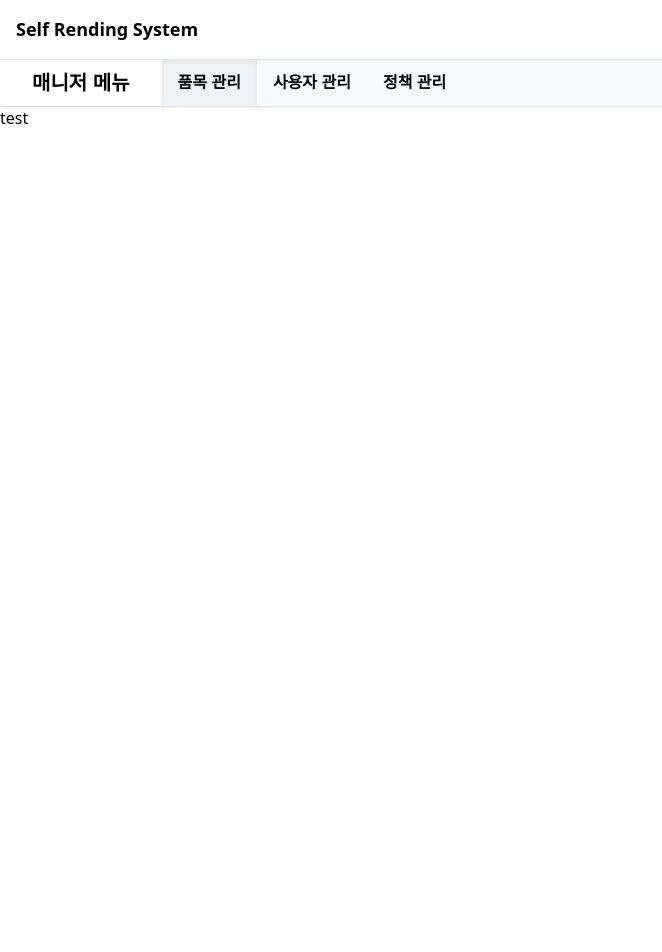
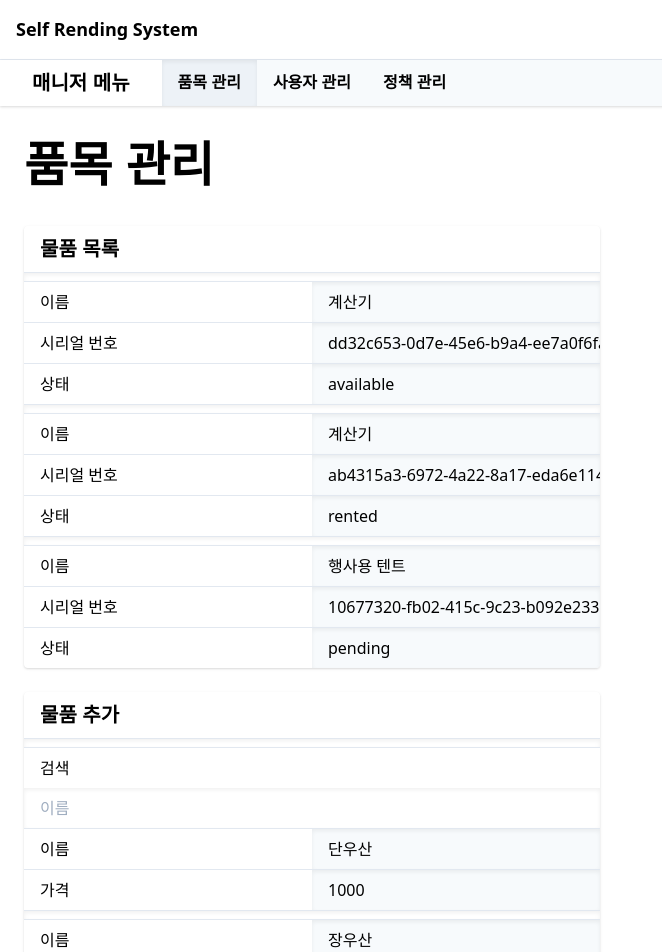
Before and after one commit to qilip/Self-Rending-System, a Nuxt app: page /managing in a window 1280 px wide. Shown: the top 952 px of the page, without its empty margins (0-662 px from the left). Before the commit the page ends 800 px from the top, so only its background shows below. Built offline with nearby package versions, Linux system fonts and the light colour scheme.

Commit message:
Drafted manager page

```diff
--- /dev/null
+++ b/api/schemas/item-description.js
@@ -0,0 +1,9 @@
+const mongoose = require('mongoose')
+const Schema = mongoose.Schema
+
+const itemDescription = new Schema({
+  name: String,
+  price: Number
+})
+
+module.exports = mongoose.model('itemDescription', itemDescription)
--- /dev/null
+++ b/components/MenuBlock.vue
@@ -0,0 +1,11 @@
+<template>
+  <div class="shadow rounded overflow-hidden">
+    <slot />
+  </div>
+</template>
+
+<script>
+export default {
+  name: 'MenuBlock'
+}
+</script>
--- /dev/null
+++ b/components/MenuItemButton.vue
@@ -0,0 +1,16 @@
+<template>
+  <button class="block px-4 py-2 bg-gray-200 hover:bg-gray-400 w-full">
+    {{ name }}
+  </button>
+</template>
+
+<script>
+export default {
+  props: {
+    name: {
+      type: String,
+      required: true
+    }
+  }
+}
+</script>
--- /dev/null
+++ b/components/MenuItemHeading.vue
@@ -0,0 +1,11 @@
+<template>
+  <h2 class="px-4 py-2 text-xl font-semibold">
+    <slot />
+  </h2>
+</template>
+
+<script>
+export default {
+  name: 'MenuItemHeading'
+}
+</script>
--- /dev/null
+++ b/components/MenuItemInput.vue
@@ -0,0 +1,34 @@
+<template>
+  <div
+    v-bind:class="{
+      'flex-row': orientation == 'horizontal',
+      'flex-col': orientation == 'vertical'
+    }"
+    class="flex"
+  >
+    <div class="flex-1 px-4 py-2">
+      {{ name }}
+    </div>
+    <input v-bind:placeholder="placeholder" class="flex-1 shadow-inner px-4 py-2">
+  </div>
+</template>
+
+<script>
+export default {
+  name: 'MenuItemInput',
+  props: {
+    name: {
+      type: String,
+      required: true
+    },
+    placeholder: {
+      type: String,
+      default: ''
+    },
+    orientation: {
+      type: String,
+      default: 'horizontal'
+    }
+  }
+}
+</script>
--- /dev/null
+++ b/components/MenuItemSpacer.vue
@@ -0,0 +1,9 @@
+<template>
+  <div class="shadow-inner h-2" />
+</template>
+
+<script>
+export default {
+  name: 'MenuItemSpacer'
+}
+</script>
--- /dev/null
+++ b/components/MenuItemValue.vue
@@ -0,0 +1,26 @@
+<template>
+  <div class="flex">
+    <div class="flex-1 px-4 py-2 self-center">
+      {{ name }}
+    </div>
+    <div class="flex-1 px-4 py-2 shadow-inner bg-gray-100 whitespace-no-wrap overflow-x-auto">
+      {{ value }}
+    </div>
+  </div>
+</template>
+
+<script>
+export default {
+  name: 'MenuItemValue',
+  props: {
+    name: {
+      type: String,
+      required: true
+    },
+    value: {
+      type: [String, Number],
+      required: true
+    }
+  }
+}
+</script>
--- a/pages/managing.vue
+++ b/pages/managing.vue
@@ -7,39 +7,155 @@
           매니저 메뉴
         </h2>
       </div>
-      <ul class="flex-1 flex flex-row items-stretch bg-gray-100">
-        <li class="bg-gray-200 flex items-center shadow-inner">
-          <h2 class="px-4 py-2 font-semibold">
-            <nuxt-link to="">
+      <ul class="flex-1 flex flex-row items-stretch bg-gray-100 whitespace-no-wrap overflow-x-auto">
+        <li
+          v-bind:class="{ 'bg-gray-200': currentTab == 0, 'shadow-inner': currentTab == 0 }"
+          class="flex items-center"
+        >
+          <h2 class="px-4 py-2">
+            <button v-on:click="currentTab = 0" class="font-semibold">
               품목 관리
-            </nuxt-link>
+            </button>
           </h2>
         </li>
-        <li class="flex items-center">
+        <li
+          v-bind:class="{ 'bg-gray-200': currentTab == 1, 'shadow-inner': currentTab == 1 }"
+          class="flex items-center"
+        >
           <h2 class="px-4 py-2 font-semibold">
-            <nuxt-link to="">
+            <button v-on:click="currentTab = 1" class="font-semibold">
               사용자 관리
-            </nuxt-link>
+            </button>
           </h2>
         </li>
-        <li class="flex items-center">
+        <li
+          v-bind:class="{ 'bg-gray-200': currentTab == 2, 'shadow-inner': currentTab == 2 }"
+          class="flex items-center"
+        >
           <h2 class="px-4 py-2 font-semibold">
-            <nuxt-link to="">
+            <button v-on:click="currentTab = 2" class="font-semibold">
               정책 관리
-            </nuxt-link>
+            </button>
           </h2>
         </li>
       </ul>
     </div>
 
-    <div class="flex flex-row">
-      test
+    <div>
+      <div v-show="currentTab == 0" class="p-6">
+        <h1 class="text-5xl font-bold mb-6">
+          품목 관리
+        </h1>
+
+        <menu-block class="my-6 max-w-xl">
+          <menu-item-heading>
+            물품 목록
+          </menu-item-heading>
+          <template v-for="item in items">
+            <hr>
+            <MenuItemSpacer />
+            <hr>
+            <MenuItemValue v-bind:value="item.name" name="이름" />
+            <hr>
+            <MenuItemValue v-bind:value="item.serialNumber" name="시리얼 번호" />
+            <hr>
+            <MenuItemValue v-bind:value="item.status" name="상태" />
+          </template>
+        </menu-block>
+
+        <menu-block class="my-6 max-w-xl">
+          <menu-item-heading>
+            물품 추가
+          </menu-item-heading>
+          <hr>
+          <MenuItemSpacer />
+          <hr>
+          <MenuItemInput name="검색" placeholder="이름" orientation="vertical" />
+          <template v-for="desc in itemDescriptions">
+            <div v-on:click="test()" class="cursor-pointer relative">
+              <hr>
+              <MenuItemValue v-bind:value="desc.name" name="이름" />
+              <hr>
+              <MenuItemValue v-bind:value="desc.price" name="가격" />
+              <div class="absolute inset-0 w-full h-full hover:bg-gray-500 hover:inner-shadow opacity-25 hover:pointer-events-none" />
+            </div>
+            <hr>
+            <MenuItemSpacer />
+          </template>
+          <hr>
+          <MenuItemButton v-on:click.native="test()" name="추가" />
+        </menu-block>
+      </div>
+
+      <div v-show="currentTab == 1" class="p-6">
+        <h1 class="text-5xl font-bold mb-6">
+          사용자 관리
+        </h1>
+      </div>
+
+      <div v-show="currentTab == 2" class="p-6">
+        <h1 class="text-5xl font-bold mb-6">
+          정책 관리
+        </h1>
+      </div>
     </div>
   </div>
 </template>
 
 <script>
+import MenuBlock from '../components/MenuBlock.vue'
+import MenuItemHeading from '../components/MenuItemHeading.vue'
+import MenuItemInput from '../components/MenuItemInput.vue'
+import MenuItemValue from '../components/MenuItemValue.vue'
+import MenuItemSpacer from '../components/MenuItemSpacer.vue'
+import MenuItemButton from '../components/MenuItemButton.vue'
+
 export default {
+  components: {
+    MenuBlock,
+    MenuItemHeading,
+    MenuItemInput,
+    MenuItemValue,
+    MenuItemSpacer,
+    MenuItemButton
+  },
+  data () {
+    return {
+      currentTab: 0,
+      itemDescriptions: [
+        {
+          name: '단우산',
+          price: 1000
+        },
+        {
+          name: '장우산',
+          price: 2000
+        }
+      ],
+      items: [
+        {
+          name: '계산기',
+          serialNumber: 'dd32c653-0d7e-45e6-b9a4-ee7a0f6fa42f',
+          status: 'available'
+        },
+        {
+          name: '계산기',
+          serialNumber: 'ab4315a3-6972-4a22-8a17-eda6e114830a',
+          status: 'rented'
+        },
+        {
+          name: '행사용 텐트',
+          serialNumber: '10677320-fb02-415c-9c23-b092e233393a',
+          status: 'pending'
+        }
+      ]
+    }
+  },
+  methods: {
+    test () {
+      console.log('test')
+    }
+  }
 }
 </script>
 
```
